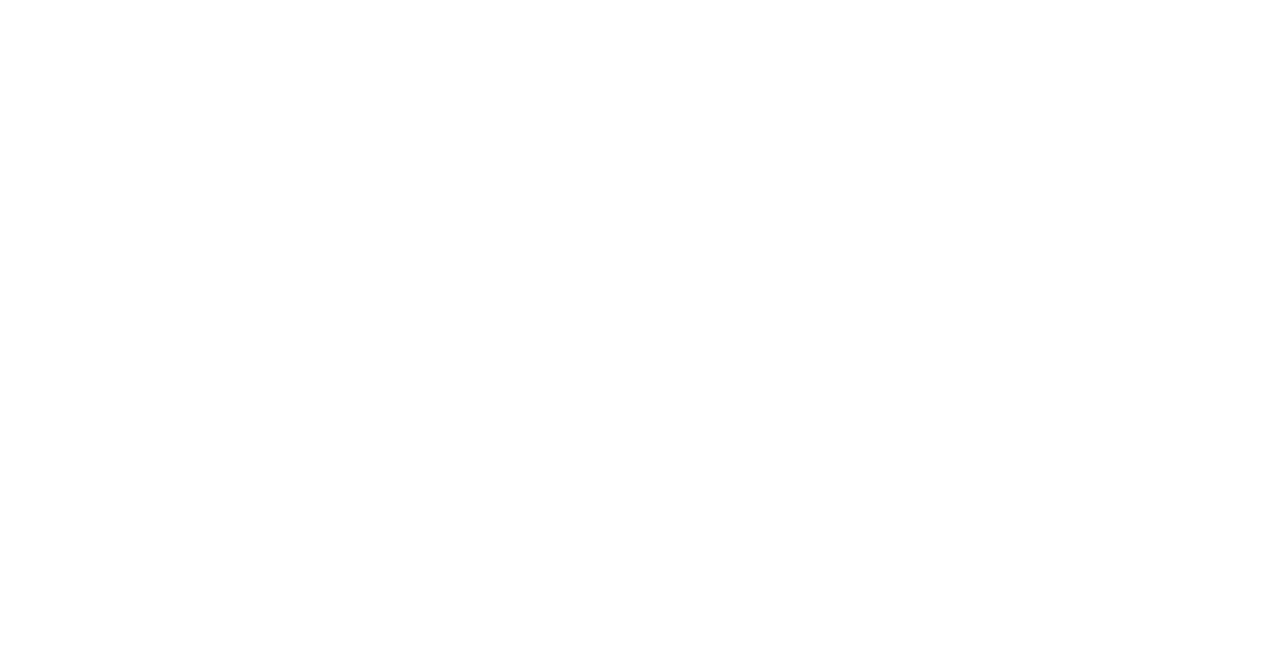
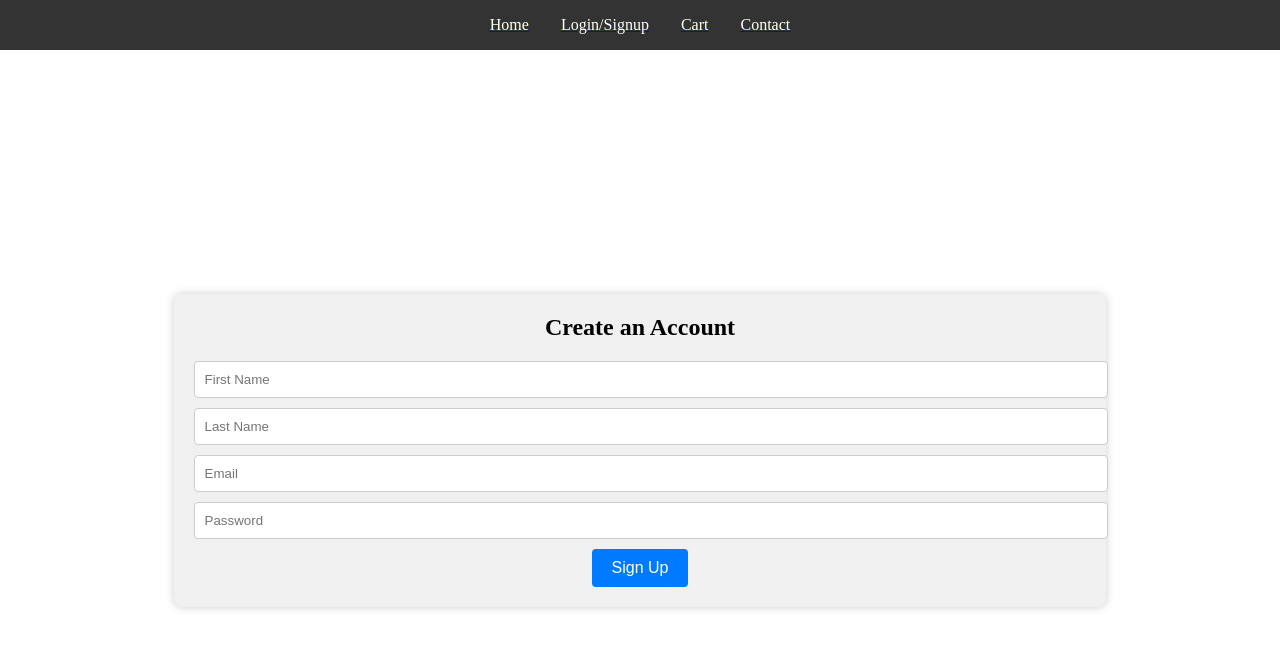
Before and after one commit to ronit044/E-commerce-Web-App, a React (Create React App) app: page /signup in a window 1280 px wide. Before the commit this address had no page. Shown: the top 648 px of the page. Built offline with nearby package versions, Linux system fonts and the light colour scheme.

Commit message:
Complete Signup functionality added, successfully working

```diff
--- a/src/App.js
+++ b/src/App.js
@@ -2,6 +2,7 @@
 import Navbar from "./frontend/Navbar/Navbar";
 import Login from "./frontend/Login/Login";
 import Con from "./frontend/contact/contact";
+import Signup from "./frontend/signup/signup";
 function Nav(){
     return <>
         <Navbar/>
@@ -22,5 +23,11 @@
     </>
 }
 
+function SignUP(){
+    return <>
+        <Navbar/>
+        <Signup/>
+    </>
+}
 
-export {Nav,Login_Page, Contact};
+export {Nav,Login_Page, Contact,SignUP};
--- a/src/frontend/Login/Login.jsx
+++ b/src/frontend/Login/Login.jsx
@@ -1,4 +1,5 @@
 import React, { useState } from "react";
+import { Link } from "react-router-dom";
 import {
     LoginContainerCustom,
     SignupTextCustom,
@@ -7,24 +8,23 @@
     Label,
     Input,
     Button,
-    Link,
     Warning
 } from "./Login_Page_CSS";
 import Axios from "../../Backend/API/Axios";
 
 function LoginPage() {
-    const [Warn,setWarn]=useState(false);
-    async function handleSubmit(e){
+    const [Warn, setWarn] = useState(false);
+    async function handleSubmit(e) {
         e.preventDefault();
-        var {username,password}=e.target.elements;
-       const res=await Axios.post("/loginVerification",{"Username":username.value,"Password":password.value});
-       const r=res.data.LoginStatus;
-       if(r===true){
-       window.location.href="/";
-       }
-       else{
-        setWarn(true);
-       }
+        var { username, password } = e.target.elements;
+        const res = await Axios.post("/loginVerification", { "Username": username.value, "Password": password.value });
+        const r = res.data.LoginStatus;
+        if (r === true) {
+            window.location.href = "/";
+        }
+        else {
+            setWarn(true);
+        }
     }
     return (
         <LoginContainerCustom>
@@ -36,9 +36,9 @@
                 <Input type="password" id="password" name="password" required />
                 <Button type="submit">Login</Button>
             </Form>
-            {Warn?<Warning>Either Username or password is Incorrect!! try Again!!</Warning>:null}
+            {Warn ? <Warning>Either Username or password is Incorrect!! try Again!!</Warning> : null}
             <SignupTextCustom>
-                Don't have an account? <Link href="#">Signup</Link>
+                Don't have an account? <Link to="/signup">Signup</Link>
             </SignupTextCustom>
         </LoginContainerCustom>
     );
--- a/src/frontend/Login/Login_Page_CSS.jsx
+++ b/src/frontend/Login/Login_Page_CSS.jsx
@@ -48,14 +48,7 @@
     }
 `;
 
-export const Link = styled.a`
-    color: #007bff;
-    text-decoration: none;
 
-    &:hover {
-        text-decoration: underline;
-    }
-`;
 
 export const Warning = styled.p`
     margin-top: 20px;
--- /dev/null
+++ b/src/frontend/signup/signup.jsx
@@ -0,0 +1,62 @@
+import React, { useState } from 'react';
+import {
+  SignupContainer,
+  SignupForm,
+  FormTitle,
+  FormInput,
+  FormButton,
+  Warning
+} from './signup_css'; // Import styles
+import Axios from '../../Backend/API/Axios';
+
+const Signup = () => {
+    const [SBool,setSBool]=useState(false)
+    const [Err,setErr]=useState("")
+    async function SubmitHandle(e){
+        e.preventDefault();
+        const {firstName,lastName,email,password}=e.target.elements;
+        const response=await Axios.post("/Signup",{"_id":email.value,"FullName":firstName.value+" "+lastName.value,"email":email.value,"Password":password.value});
+        if(response.data.Status===true){
+            window.location.href="/login";
+        }
+        else{
+            setErr(response.data.Status);
+            setSBool(true);
+        }
+    }
+  return (
+    <SignupContainer>
+      <SignupForm onSubmit={SubmitHandle}>
+        <FormTitle>Create an Account</FormTitle>
+        <FormInput
+          type="text"
+          name="firstName"
+          placeholder="First Name"
+          required
+        />
+        <FormInput
+          type="text"
+          name="lastName"
+          placeholder="Last Name"
+          required
+        />
+        <FormInput
+          type="email"
+          name="email"
+          placeholder="Email"
+         required
+        />
+        <FormInput
+          type="password"
+          name="password"
+          placeholder="Password"
+          required
+        />
+        {SBool?<Warning>{Err}</Warning>:null}
+        <FormButton type="submit">Sign Up</FormButton>
+      </SignupForm>
+    </SignupContainer>
+  );
+};
+
+export default Signup;
--- /dev/null
+++ b/src/frontend/signup/signup_css.jsx
@@ -0,0 +1,51 @@
+import styled from 'styled-components';
+
+export const SignupContainer = styled.div`
+  display: flex;
+  justify-content: center;
+  align-items: center;
+  height: 100vh;
+`;
+
+export const SignupForm = styled.form`
+  background-color: #f0f0f0;
+  padding: 20px;
+  border-radius: 8px;
+  box-shadow: 0px 0px 10px rgba(0, 0, 0, 0.2);
+  text-align: center;
+`;
+
+export const FormTitle = styled.h2`
+  font-size: 24px;
+  margin-bottom: 20px;
+`;
+
+export const FormInput = styled.input`
+  width: 100%;
+  padding: 10px;
+  margin-bottom: 10px;
+  border: 1px solid #ccc;
+  border-radius: 4px;
+  &:focus {
+    outline: none;
+    border-color: #007bff;
+  }
+`;
+
+export const FormButton = styled.button`
+  background-color: #007bff;
+  color: #fff;
+  border: none;
+  border-radius: 4px;
+  padding: 10px 20px;
+  font-size: 16px;
+  cursor: pointer;
+  &:hover {
+    background-color: #0056b3;
+  }
+`;
+
+export const Warning = styled.p`
+    margin-top: 20px;
+    color:red;
+`;
--- a/src/index.js
+++ b/src/index.js
@@ -1,13 +1,14 @@
 import React from 'react';
 import ReactDOM from 'react-dom';
 import { BrowserRouter, Route, Routes } from 'react-router-dom';
-import { Nav,Login_Page,Contact } from './App';
+import { Nav,Login_Page,Contact,SignUP } from './App';
 ReactDOM.render(<>
   <BrowserRouter>
     <Routes>
       <Route path='/' element={<Nav/>}/>
       <Route path='/Login' element={<Login_Page/>}/>
       <Route path='/Cont' element={<Contact/>}/>
+      <Route path='/signup' element={<SignUP/>}/>
     </Routes>
   </BrowserRouter>
 </>,document.getElementById("root"));
```
Also changed, not shown: src/Backend/server.js (+20 -0 lines).
